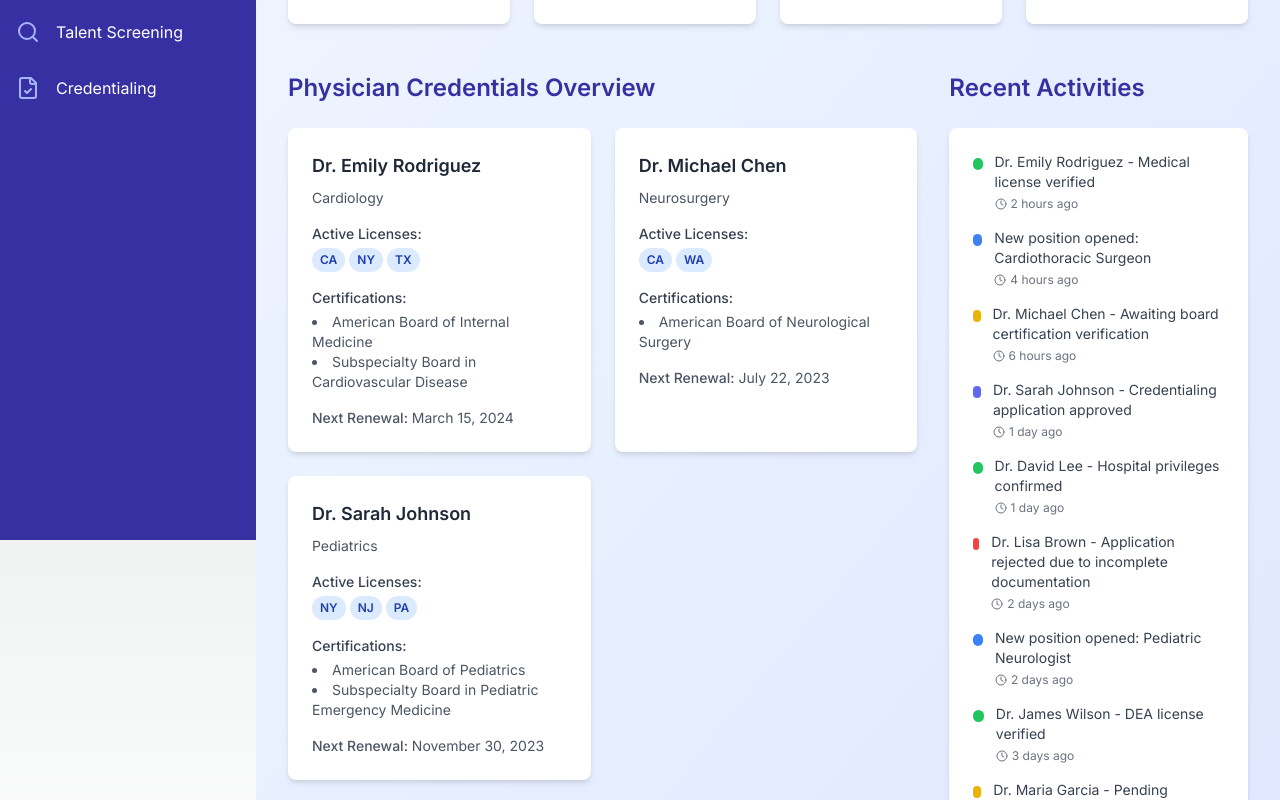
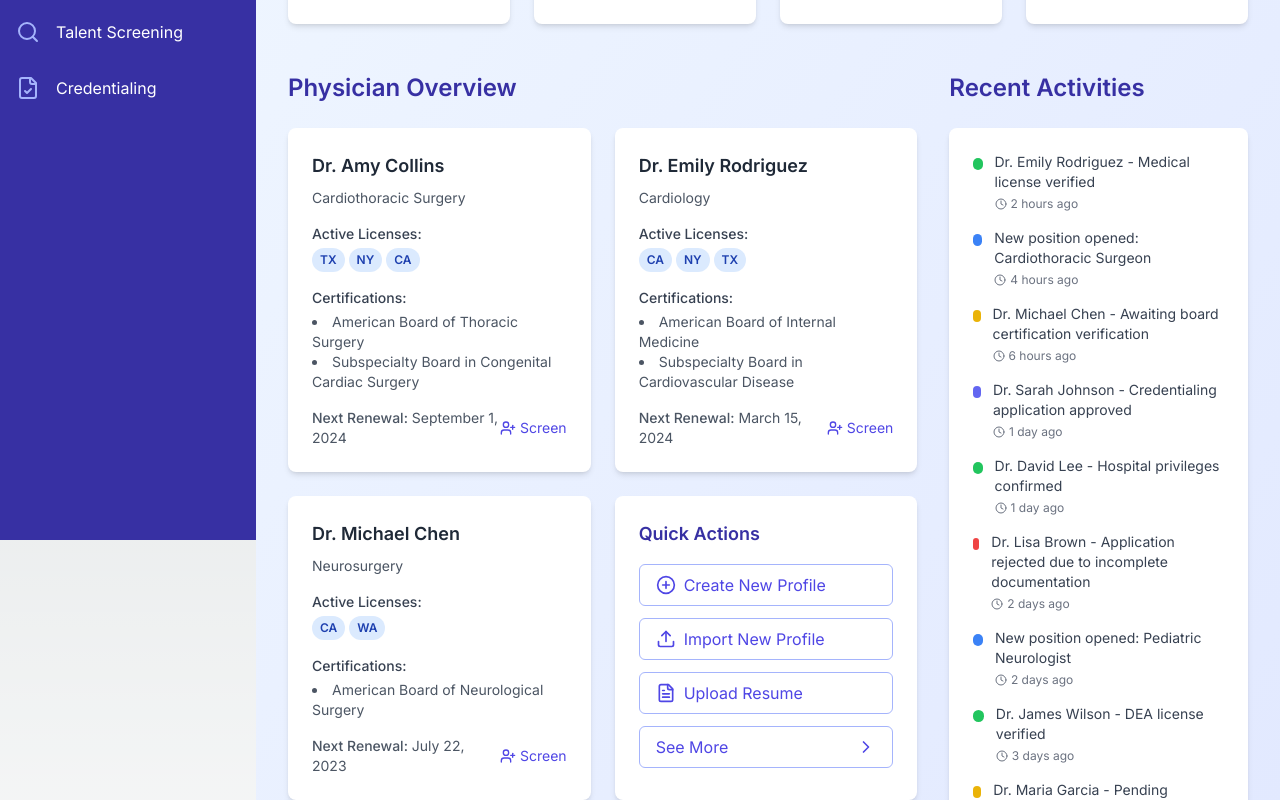
Before and after one commit to Damilare06/healthcare_intelligence, a Next.js app: page /dashboard in a window 1280 px wide. Shown: the part 260-1060 px from the top of the page. Built offline with nearby package versions, Linux system fonts and the light colour scheme.

Commit message:
dashboard updated working and looking good

```diff
--- a/src/app/dashboard/page.tsx
+++ b/src/app/dashboard/page.tsx
@@ -1,7 +1,8 @@
 'use client'
 
 import React from 'react';
-import { TrendingUp, TrendingDown, Briefcase, UserCheck, ClipboardList, Users, Clock } from 'lucide-react';
+import { TrendingUp, TrendingDown, Briefcase, UserCheck, ClipboardList, Users, Clock, PlusCircle, Upload, FileText, ChevronRight, UserPlus } from 'lucide-react';
+import Link from 'next/link';
 
 interface MetricCardProps {
   title: string;
@@ -58,9 +59,15 @@ const CredentialCard: React.FC<CredentialCardProps> = ({ name, specialty, active
           ))}
         </ul>
       </div>
-      <p className="text-sm text-gray-600">
-        <span className="font-medium">Next Renewal:</span> {nextRenewal}
-      </p>
+      <div className="flex justify-between items-center">
+        <p className="text-sm text-gray-600">
+          <span className="font-medium">Next Renewal:</span> {nextRenewal}
+        </p>
+        <Link href="/talent-screening" className="text-sm text-indigo-600 hover:text-indigo-800 transition-colors duration-300 flex items-center">
+          <UserPlus className="w-4 h-4 mr-1" />
+          Screen
+        </Link>
+      </div>
     </div>
   );
 };
@@ -104,6 +111,32 @@ const ActivityList: React.FC<{ activities: ActivityItem[] }> = ({ activities })
   );
 };
 
+const ActionCard: React.FC = () => {
+  return (
+    <div className="bg-white p-6 rounded-lg shadow-md">
+      <h3 className="text-lg font-semibold text-indigo-800 mb-4">Quick Actions</h3>
+      <div className="space-y-3">
+        <button className="w-full bg-white text-indigo-600 py-2 px-4 rounded-md hover:bg-indigo-50 transition-colors duration-300 flex items-center justify-start border border-indigo-300">
+          <PlusCircle className="w-5 h-5 mr-2" />
+          Create New Profile
+        </button>
+        <button className="w-full bg-white text-indigo-600 py-2 px-4 rounded-md hover:bg-indigo-50 transition-colors duration-300 flex items-center justify-start border border-indigo-300">
+          <Upload className="w-5 h-5 mr-2" />
+          Import New Profile
+        </button>
+        <button className="w-full bg-white text-indigo-600 py-2 px-4 rounded-md hover:bg-indigo-50 transition-colors duration-300 flex items-center justify-start border border-indigo-300">
+          <FileText className="w-5 h-5 mr-2" />
+          Upload Resume
+        </button>
+        <button className="w-full bg-white text-indigo-600 py-2 px-4 rounded-md hover:bg-indigo-50 transition-colors duration-300 flex items-center justify-between border border-indigo-300">
+          See More
+          <ChevronRight className="w-5 h-5" />
+        </button>
+      </div>
+    </div>
+  );
+};
+
 export default function DashboardPage() {
   const metrics = [
     { title: 'Total Physicians', value: 1234, change: 20, icon: Users },
@@ -113,6 +146,13 @@ export default function DashboardPage() {
   ];
 
   const credentialDetails = [
+    {
+      name: 'Dr. Amy Collins',
+      specialty: 'Cardiothoracic Surgery',
+      activeLicenses: ['TX', 'NY', 'CA'],
+      certifications: ['American Board of Thoracic Surgery', 'Subspecialty Board in Congenital Cardiac Surgery'],
+      nextRenewal: 'September 1, 2024',
+    },
     {
       name: 'Dr. Emily Rodriguez',
       specialty: 'Cardiology',
@@ -133,6 +173,13 @@ export default function DashboardPage() {
       activeLicenses: ['NY', 'NJ', 'PA'],
       certifications: ['American Board of Pediatrics', 'Subspecialty Board in Pediatric Emergency Medicine'],
       nextRenewal: 'November 30, 2023',
+    },
+    {
+      name: 'Dr. James Wilson',
+      specialty: 'Orthopedic Surgery',
+      activeLicenses: ['FL', 'GA', 'SC'],
+      certifications: ['American Board of Orthopaedic Surgery', 'Subspecialty Certificate in Sports Medicine'],
+      nextRenewal: 'June 15, 2023',
     },
   ];
 
@@ -162,10 +209,14 @@ export default function DashboardPage() {
 
         <div className="grid grid-cols-1 lg:grid-cols-3 gap-8">
           <div className="lg:col-span-2">
-            <h2 className="text-2xl font-semibold mb-6 text-indigo-800">Physician Credentials Overview</h2>
+            <h2 className="text-2xl font-semibold mb-6 text-indigo-800">Physician Overview</h2>
             <div className="grid grid-cols-1 md:grid-cols-2 gap-6">
-              {credentialDetails.map((detail, index) => (
+              {credentialDetails.slice(0, 3).map((detail, index) => (
                 <CredentialCard key={index} {...detail} />
+              ))}
+              <ActionCard />
+              {credentialDetails.slice(3).map((detail, index) => (
+                <CredentialCard key={index + 3} {...detail} />
               ))}
             </div>
           </div>
--- a/src/components/DuringCall.tsx
+++ b/src/components/DuringCall.tsx
@@ -19,7 +19,7 @@ export default function DuringCall({ candidatePhoneNumber }: DuringCallProps) {
 
   const conversation: ConversationItem[] = [
     { speaker: "Recruiter", text: "Hello Dr. Collins, this is Alex from Central Hospital. How are you today?" },
-    { speaker: "Dr. Collins", text: "Hello Alex, I'm doing well, thank you. I'm looking forward to learning more about the position." },
+    { speaker: "Dr. Collins", text: "Hello Alex, I'm doing well, thank you. I'm looking forward to learning more about the Head of Cardiothoracic Surgery position." },
     { speaker: "Recruiter", text: "Great! I'd be happy to discuss the Head of Cardiothoracic Surgery role with you. What would you like to know?" },
     { speaker: "Dr. Collins", text: "Could you tell me about the typical work schedule for this position?" },
     {
```
